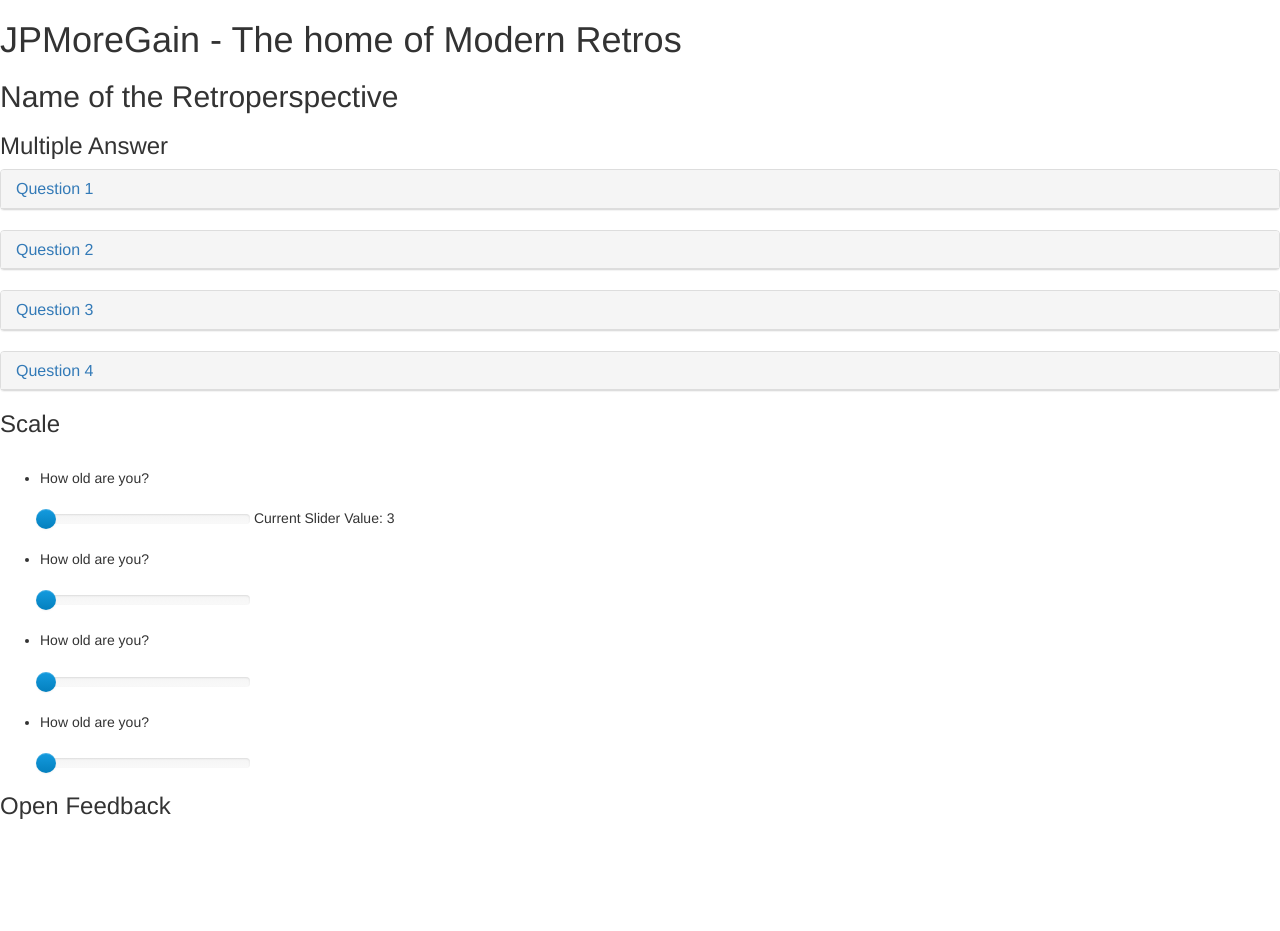
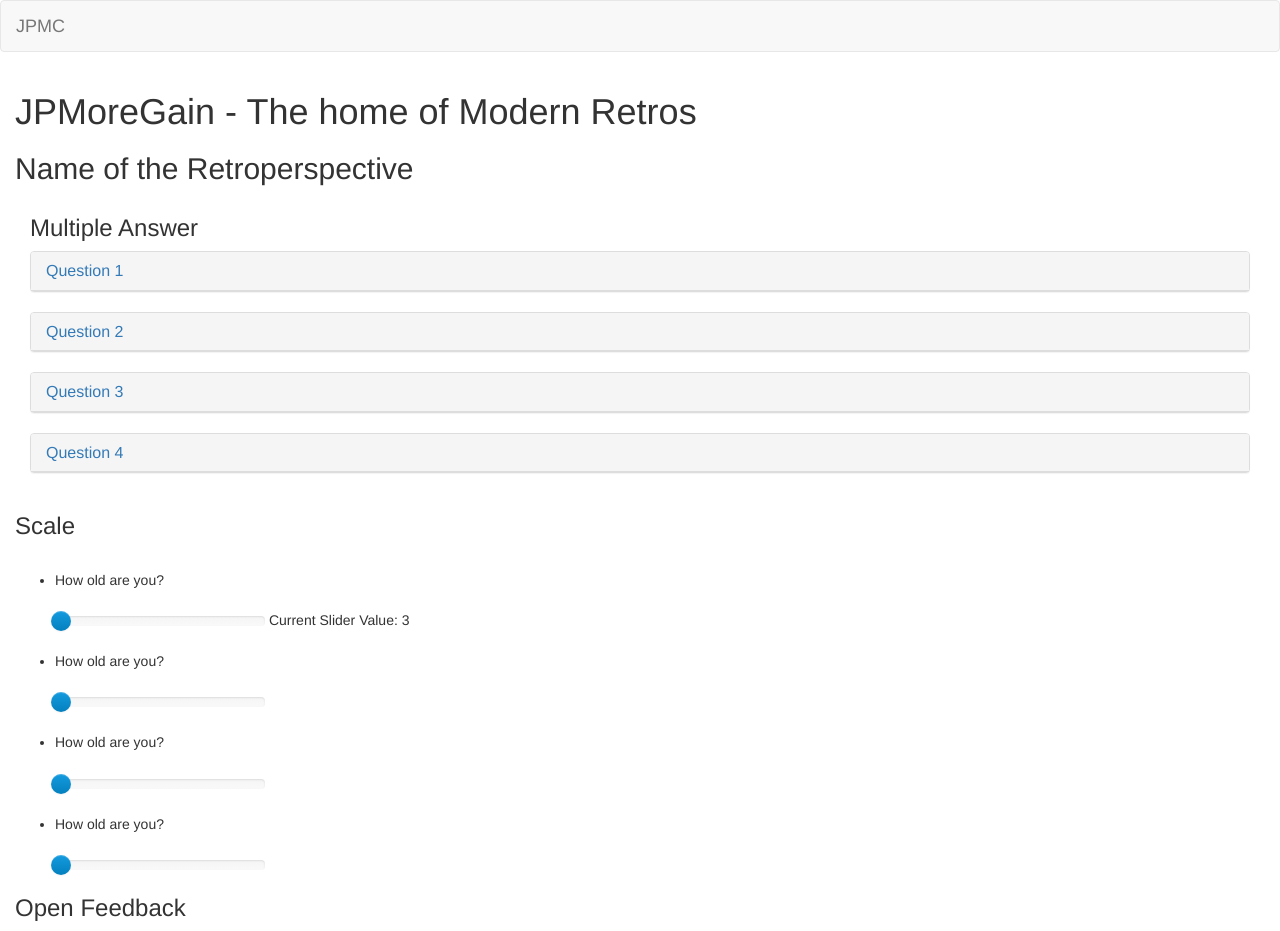
Before and after one commit to MihaiVisu/JP-More-Gain, a Django app: a page that uses Team7/templates/retrospective/member_form.html in a window 1280 px wide. Before the commit the page ends 819 px from the top, so only its background shows below. Run offline with Django 3.2, Linux system fonts and the light colour scheme; some libraries are stand-ins or nearby versions.

Commit message:
Added changes

```diff
--- a/Team7/templates/retrospective/member_form.html
+++ b/Team7/templates/retrospective/member_form.html
@@ -24,11 +24,36 @@
 
 <body>
 
+    <nav class="navbar navbar-default">
+        <div class="container-fluid">
+            <!-- Brand and toggle get grouped for better mobile display -->
+            <div class="navbar-header">
+                <button type="button" class="navbar-toggle collapsed" data-toggle="collapse" data-target="#bs-example-navbar-collapse-1" aria-expanded="false">
+                    <span class="sr-only">Toggle navigation</span>
+                    <span class="icon-bar"></span>
+                    <span class="icon-bar"></span>
+                    <span class="icon-bar"></span>
+                </button>
+                <a class="navbar-brand" href="#">JPMC</a>
+            </div>
+
+            <!-- Collect the nav links, forms, and other content for toggling -->
+            <div class="collapse navbar-collapse" id="bs-example-navbar-collapse-1">
+                <ul class="nav navbar-nav">
+                </ul>
+
+            </div><!-- /.navbar-collapse -->
+        </div><!-- /.container-fluid -->
+    </nav>
+
+    </nav>
+<div class="container-fluid">
 	<h1>JPMoreGain - The home of Modern Retros</h1>
 
 	<h2>Name of the Retroperspective</h2>
 
 
+    <div class="container-fluid">
 		<h3>Multiple Answer</h3>
 
 		<div class="panel panel-default">
@@ -146,10 +171,10 @@
 					</div>
 		    </div>
 		</div>
-
+    </div>
 	</div>
 
-
+    <div class="container-fluid">
 		<h3>Scale</h3>
 		<ul>
 			<br>
@@ -189,6 +214,7 @@
 		</ul>
 
 		<h3>Open Feedback</h3>
+	</div>
 
 <div>
 </div>
```
Lines whose indentation alone changed are shown as unchanged.
